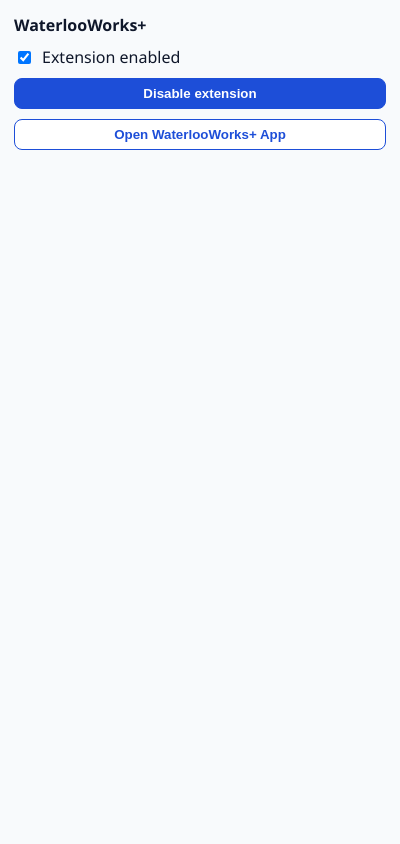
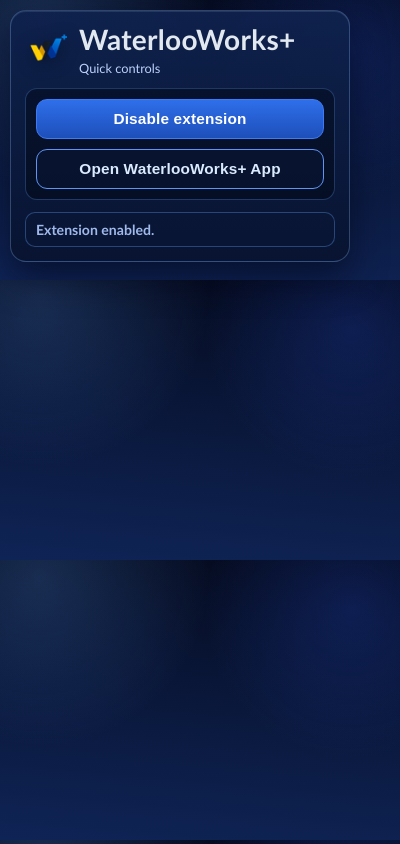
Before and after one commit to MatthewKim07/waterloo-works-plus, a browser extension: page src/popup/popup.html in a window 400 px wide. Drawn offline with Linux system fonts and the light colour scheme.

Commit message:
polish popup UI and simplify status controls

```diff
--- a/src/popup/popup.css
+++ b/src/popup/popup.css
@@ -1,46 +1,132 @@
+:root {
+  color-scheme: dark;
+}
+
+* {
+  box-sizing: border-box;
+}
+
+html,
 body {
   margin: 0;
-  min-width: 260px;
-  font-family: "Segoe UI", Tahoma, sans-serif;
-  background: #f8fafc;
-  color: #0f172a;
 }
 
-main {
+body {
+  width: 360px;
+  min-height: 280px;
+  padding: 10px;
+  font-family: "Avenir Next", "Trebuchet MS", "Gill Sans", "Segoe UI", sans-serif;
+  color: #e2e8f0;
+  background:
+    radial-gradient(circle at 10% 6%, rgba(96, 165, 250, 0.2), transparent 38%),
+    radial-gradient(circle at 88% 18%, rgba(30, 64, 175, 0.3), transparent 35%),
+    linear-gradient(185deg, #050b1f 0%, #0f2456 100%);
+}
+
+.popup-shell {
+  display: grid;
+  gap: 12px;
   padding: 14px;
-  display: grid;
-  gap: 10px;
+  border-radius: 16px;
+  border: 1px solid rgba(147, 197, 253, 0.28);
+  background:
+    linear-gradient(180deg, rgba(15, 34, 77, 0.96) 0%, rgba(8, 20, 49, 0.98) 100%);
+  box-shadow:
+    0 16px 34px rgba(2, 6, 23, 0.55),
+    inset 0 1px 0 rgba(191, 219, 254, 0.12);
+}
+
+.brand {
+  display: flex;
+  align-items: center;
+  gap: 12px;
+}
+
+.brand > div {
+  min-width: 0;
+}
+
+.brand-mark {
+  width: 42px;
+  height: 42px;
+  flex: 0 0 42px;
+  object-fit: contain;
+  filter: drop-shadow(0 3px 8px rgba(2, 6, 23, 0.5));
 }
 
 h1 {
   margin: 0;
-  font-size: 1rem;
+  font-size: 1.75rem;
+  line-height: 1.06;
+  letter-spacing: 0.01em;
+  white-space: nowrap;
+  overflow: hidden;
+  text-overflow: ellipsis;
 }
 
-.row {
-  display: flex;
-  align-items: center;
-  gap: 8px;
+.subtitle {
+  margin: 5px 0 0;
+  color: #bcd1fa;
+  font-size: 0.8rem;
+}
+
+.controls {
+  display: grid;
+  gap: 10px;
+  padding: 10px;
+  border-radius: 12px;
+  border: 1px solid rgba(96, 165, 250, 0.28);
+  background: linear-gradient(180deg, rgba(6, 17, 42, 0.84), rgba(5, 14, 36, 0.92));
 }
 
 button {
   width: 100%;
-  border: 1px solid #1d4ed8;
-  background: #1d4ed8;
+  border: 1px solid #3d7af6;
+  background: linear-gradient(180deg, #2e6fea 0%, #1e4fba 100%);
   color: #fff;
-  border-radius: 8px;
-  padding: 7px 8px;
-  font-weight: 600;
+  border-radius: 11px;
+  padding: 10px 11px;
+  font-size: 0.96rem;
+  font-weight: 700;
+  letter-spacing: 0.01em;
   cursor: pointer;
+  transition: transform 120ms ease, border-color 120ms ease, box-shadow 120ms ease, background 120ms ease;
+}
+
+button:hover {
+  transform: translateY(-1px);
+  border-color: #67a0ff;
+  box-shadow: 0 8px 20px rgba(29, 78, 216, 0.34);
+}
+
+button:active {
+  transform: translateY(0);
 }
 
 button.secondary {
-  background: #fff;
-  color: #1d4ed8;
+  background: rgba(8, 19, 47, 0.96);
+  border-color: #5f94f5;
+  color: #dbeafe;
+}
+
+button.secondary:hover {
+  border-color: #84b7ff;
+  box-shadow: 0 8px 18px rgba(15, 23, 42, 0.45);
+}
+
+button:focus-visible {
+  outline: none;
+  box-shadow: 0 0 0 3px rgba(96, 165, 250, 0.28);
 }
 
 #status {
   margin: 0;
-  font-size: 0.8rem;
-  color: #475569;
+  min-height: 1.35em;
+  padding: 8px 10px;
+  font-size: 0.88rem;
+  font-weight: 620;
+  color: #dbeafe;
+  border: 1px solid rgba(96, 165, 250, 0.34);
+  border-radius: 10px;
+  background: rgba(10, 23, 55, 0.72);
 }
--- a/src/popup/popup.html
+++ b/src/popup/popup.html
@@ -9,18 +9,21 @@
     <link rel="stylesheet" href="./popup.css" />
   </head>
   <body>
-    <main>
-      <h1>WaterlooWorks+</h1>
+    <main class="popup-shell">
+      <header class="brand">
+        <img src="../assets/icons/icon-48.png" alt="" class="brand-mark" />
+        <div>
+          <h1>WaterlooWorks+</h1>
+          <p class="subtitle">Quick controls</p>
+        </div>
+      </header>
 
-      <label class="row">
-        <input id="enabledToggle" type="checkbox" />
-        <span>Extension enabled</span>
-      </label>
+      <section class="controls">
+        <button id="toggleExtensionBtn" type="button">Disable extension</button>
+        <button id="openAppBtn" type="button" class="secondary">Open WaterlooWorks+ App</button>
+      </section>
 
-      <button id="toggleExtensionBtn" type="button">Disable extension</button>
-      <button id="openAppBtn" type="button" class="secondary">Open WaterlooWorks+ App</button>
-
-      <p id="status"></p>
+      <p id="status" role="status" aria-live="polite"></p>
     </main>
 
     <script src="../shared/storage.js"></script>
--- a/src/popup/popup.js
+++ b/src/popup/popup.js
@@ -9,7 +9,7 @@
     const node = byId("status");
     if (!node) return;
     node.textContent = text;
-    node.style.color = isError ? "#b91c1c" : "#475569";
+    node.style.color = isError ? "#fca5a5" : "#9fb9ea";
   }
 
   function setToggleButtonLabel(enabled) {
@@ -21,21 +21,8 @@
   async function wire() {
     const settings = await ns.getSettings();
     const enabled = !!settings.enabled;
-    const enabledToggle = byId("enabledToggle");
-    if (enabledToggle) {
-      enabledToggle.checked = enabled;
-    }
     setToggleButtonLabel(enabled);
-
-    if (enabledToggle) {
-      enabledToggle.addEventListener("change", async (event) => {
-        const current = await ns.getSettings();
-        current.enabled = !!event.target.checked;
-        await ns.saveSettings(current);
-        setToggleButtonLabel(current.enabled);
-        setStatus(current.enabled ? "Extension enabled." : "Extension disabled.");
-      });
-    }
+    setStatus(enabled ? "Extension enabled." : "Extension disabled.", false);
 
     const toggleBtn = byId("toggleExtensionBtn");
     if (toggleBtn) {
@@ -43,7 +30,6 @@
         const current = await ns.getSettings();
         current.enabled = !current.enabled;
         await ns.saveSettings(current);
-        if (enabledToggle) enabledToggle.checked = current.enabled;
         setToggleButtonLabel(current.enabled);
         setStatus(current.enabled ? "Extension enabled." : "Extension disabled.");
       });
```
